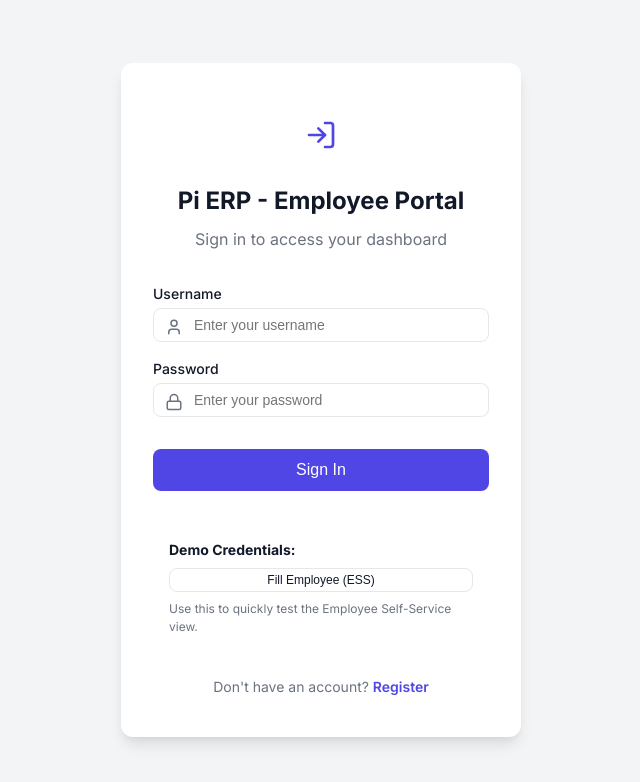
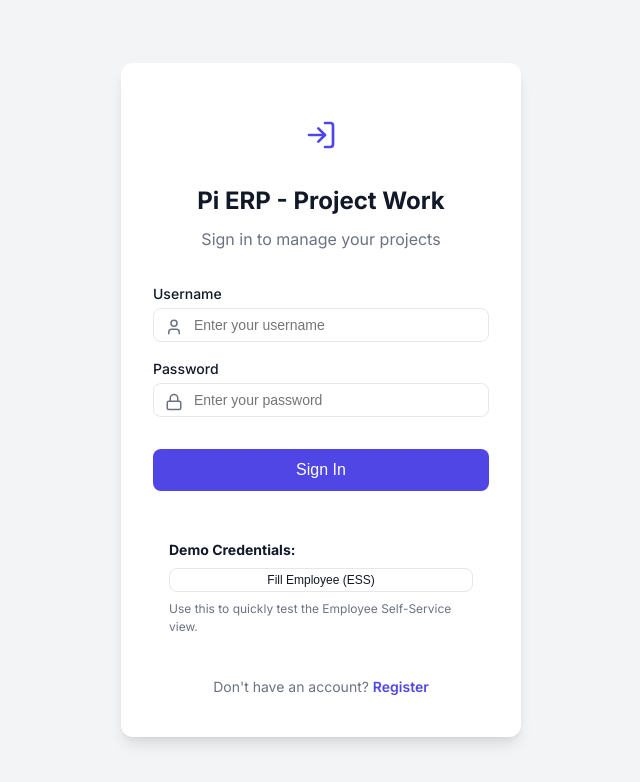
Before and after one commit to swapna-pipra/techtalk, a React (Vite) app: page /login in a window 1280 px wide. Shown: the top 782 px of the page, without its empty margins (319-959 px from the left). Built offline with nearby package versions, Linux system fonts and the light colour scheme.

Commit message:
Deploy: 2026-06-17 15:01

```diff
--- a/src/pages/Login.jsx
+++ b/src/pages/Login.jsx
@@ -47,8 +47,8 @@ const Login = () => {
           <div style={{ display: 'inline-flex', padding: '1rem', backgroundColor: 'var(--surface)', borderRadius: '50%', marginBottom: '1rem' }}>
             <LogIn size={32} color="var(--primary)" />
           </div>
-          <h1 style={{ fontSize: '1.5rem', marginBottom: '0.5rem' }}>Pi ERP - Employee Portal</h1>
-          <p style={{ color: 'var(--text-muted)' }}>Sign in to access your dashboard</p>
+          <h1 style={{ fontSize: '1.5rem', marginBottom: '0.5rem' }}>Pi ERP - Project Work</h1>
+          <p style={{ color: 'var(--text-muted)' }}>Sign in to manage your projects</p>
         </div>
 
         {error && (
```
